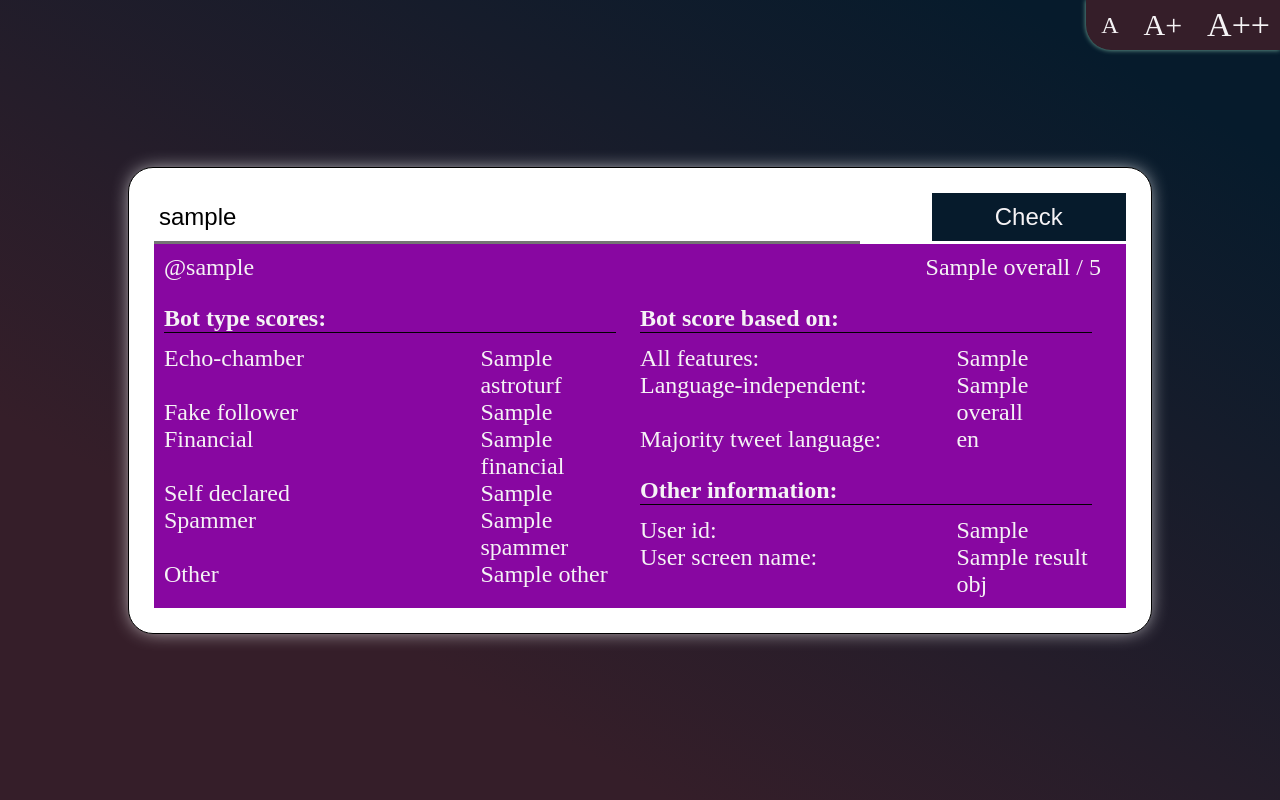
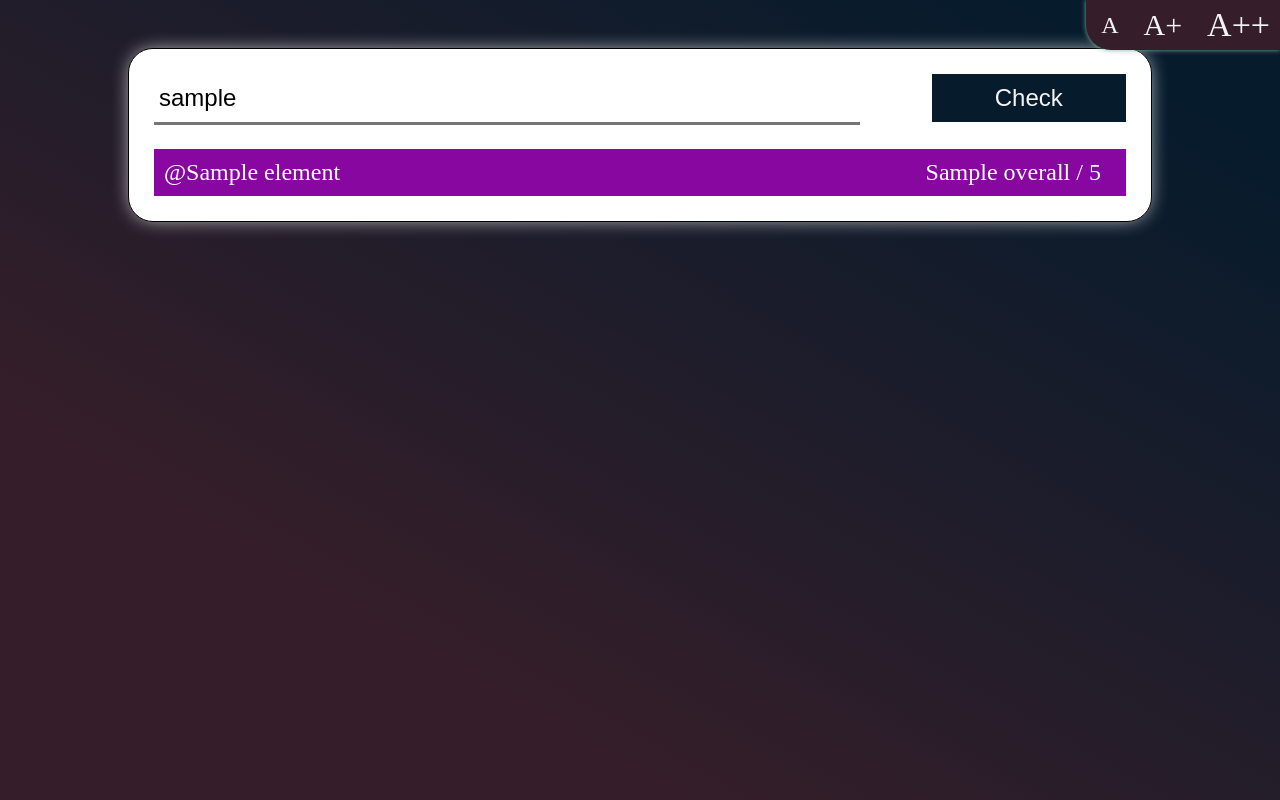
Before and after one commit to Joberooo/TWI-Botometer, a Flask app: template App/templates/checkAccount.html in a window 1280 px wide. Run offline with Flask 2, Linux system fonts and the light colour scheme; the template is opened without the code that fills it: most values are stand-ins (such as "Sample title", 1, 10 or a date in 2020); some libraries are stand-ins or nearby versions.

Commit message:
Add toggle list

```diff
--- a/App/static/css/checkAccount.css
+++ b/App/static/css/checkAccount.css
@@ -1,6 +1,6 @@
 #checkContent{
     width: 80%;
-    margin: 0 auto;
+    margin: 2em auto 0 auto;
     background: #fff;
     border-radius: 25px;
     overflow: hidden;
@@ -65,4 +65,6 @@
 
 #checkContent #checkResult{
     width: 100%;
+    overflow: hidden;
+    margin: 2em 0 0 0;
 }
--- a/App/static/css/main.css
+++ b/App/static/css/main.css
@@ -4,7 +4,6 @@ body{
     background: linear-gradient(30deg, #351E29 25%, #061B2C 90%) fixed;
     color: #F5F3F5;
     width: 100%;
-    height: 100vh;
     display: flex;
     justify-content: center;
     align-items: center;
--- a/App/static/css/result.css
+++ b/App/static/css/result.css
@@ -3,7 +3,7 @@
     padding: 10px;
     overflow: hidden;
     box-sizing: border-box;
-    margin: 0;
+    margin: 1em 0 0 0;
 }
 
 #checkContent #checkResult .result #resultHeader{
@@ -12,6 +12,10 @@
     padding: 0;
     overflow: hidden;
     box-sizing: border-box;
+}
+
+#checkContent #checkResult .result #resultHeader:hover{
+    cursor: pointer;
 }
 
 #checkContent #checkResult .result #resultHeader #resultUserName{
@@ -42,22 +46,22 @@
     box-sizing: border-box;
 }
 
-#checkContent #checkResult .result #resultContent .resultSection{
+#checkContent #checkResult .result #resultContent #resultSection{
     width: 50%;
     margin: 0;
     padding: 0 1em 0 0;
     overflow: hidden;
     box-sizing: border-box;
-    display: block;
+    display: none;
     float: left;
 }
 
-#checkContent #checkResult .result #resultContent .resultSection h4{
+#checkContent #checkResult .result #resultContent #resultSection h4{
     margin: 1em 0 0.5em 0;
     border-bottom: 1px solid #000;
 }
 
-#checkContent #checkResult .result #resultContent .resultSection .resultLine{
+#checkContent #checkResult .result #resultContent #resultSection .resultLine{
     width: 100%;
     margin: 0;
     padding: 0;
@@ -67,7 +71,7 @@
     float: left;
 }
 
-#checkContent #checkResult .result #resultContent .resultSection .resultLine .resultText{
+#checkContent #checkResult .result #resultContent #resultSection .resultLine .resultText{
     width: 70%;
     margin: 0;
     padding: 0;
@@ -77,7 +81,7 @@
     float: left;
 }
 
-#checkContent #checkResult .result #resultContent .resultSection .resultLine .resultValue{
+#checkContent #checkResult .result #resultContent #resultSection .resultLine .resultValue{
     width: 30%;
     margin: 0;
     padding: 0;
--- a/App/templates/checkAccount.html
+++ b/App/templates/checkAccount.html
@@ -20,85 +20,118 @@
                 }
             });
         });
+
+        function getContrast(hexcolor){
+            if (hexcolor.slice(0, 1) === '#') {
+                hexcolor = hexcolor.slice(1);
+            }
+
+            if (hexcolor.length === 3) {
+                hexcolor = hexcolor.split('').map(function (hex) {
+                    return hex + hex;
+                }).join('');
+            }
+
+            var r = parseInt(hexcolor.substr(0,2),16);
+            var g = parseInt(hexcolor.substr(2,2),16);
+            var b = parseInt(hexcolor.substr(4,2),16);
+
+            var yiq = ((r * 299) + (g * 587) + (b * 114)) / 1000;
+
+            return (yiq >= 128) ? 'black' : 'white';
+        }
+
+        function toggleDescription(id){
+            console.log("id", id)
+            var elements = document.getElementsByClassName(id);
+            for(var i = 0; i < elements.length; i++){
+                if (elements[i].style.display === 'none') {
+                    elements[i].style.display = 'block';
+                } else {
+                    elements[i].style.display = 'none';
+                }
+            }
+        }
     </script>
 {% endblock stylesheet %}
 
 {% block content %}
 <div id="checkContent">
     <div id="checkInputArea">
-        <input type="text" id="check_input" placeholder="@UserName" value="{{ user_name }}"/>
+        <input type="text" id="check_input" placeholder="@UserName" value="{{ user_name }}" />
     </div>
     <div id="checkButtonArea">
-        <input  type="button" id="check_button" value="Check" />
+        <input type="button" id="check_button" value="Check" />
     </div>
     <div id="checkResult">
-        {% if user_name %}
-            <div id="result-{{ result_obj.id_str }}" class="result">
+        {% for element in results_list %}
+            <div id="result-{{ element.id_str }}" class="result">
             <script>
                 var randomColor = Math.floor(Math.random()*16777215).toString(16);
-                document.getElementById("result-{{ result_obj.id_str }}").style.backgroundColor = "#" + randomColor;
+                document.getElementById("result-{{ element.id_str }}").style.backgroundColor = "#" + randomColor;
+                document.getElementById("result-{{ element.id_str }}").style.color = getContrast(randomColor);
             </script>
-                <div id="resultHeader">
-                    <div id="resultUserName">@{{ user_name }}</div>
-                    <div id="resultAllFeatures">{{ result_obj.overall }} / 5</div>
+                <div id="resultHeader" onClick="toggleDescription({{ element.id_str }})">
+                    <div id="resultUserName">@{{ element.screen_name }}</div>
+                    <div id="resultAllFeatures">{{ element.overall }} / 5</div>
                 </div>
                 <div id="resultContent">
-                    <div class="resultSection">
+                    <div class="{{ element.id_str }}" id="resultSection">
                         <h4>Bot type scores: </h4>
                         <div class="resultLine">
                             <div class="resultText">Echo-chamber</div>
-                            <div class="resultValue">{{ result_obj.astroturf }}</div>
+                            <div class="resultValue">{{ element.astroturf }}</div>
                         </div>
                         <div class="resultLine">
                             <div class="resultText">Fake follower</div>
-                            <div class="resultValue">{{ result_obj.fake_follower }}</div>
+                            <div class="resultValue">{{ element.fake_follower }}</div>
                         </div>
                         <div class="resultLine">
                             <div class="resultText">Financial</div>
-                            <div class="resultValue">{{ result_obj.financial }}</div>
+                            <div class="resultValue">{{ element.financial }}</div>
                         </div>
                         <div class="resultLine">
                             <div class="resultText">Self declared</div>
-                            <div class="resultValue">{{ result_obj.self_declared }}</div>
+                            <div class="resultValue">{{ element.self_declared }}</div>
                         </div>
                         <div class="resultLine">
                             <div class="resultText">Spammer</div>
-                            <div class="resultValue">{{ result_obj.spammer }}</div>
+                            <div class="resultValue">{{ element.spammer }}</div>
                         </div>
                         <div class="resultLine">
                             <div class="resultText">Other</div>
-                            <div class="resultValue">{{ result_obj.other }}</div>
+                            <div class="resultValue">{{ element.other }}</div>
                         </div>
                     </div>
-                    <div class="resultSection">
+                    <div class="{{ element.id_str }}" id="resultSection">
                         <h4>Bot score based on:</h4>
                         <div class="resultLine">
                             <div class="resultText">All features:</div>
-                            <div class="resultValue">{{ result_obj.all_features }}</div>
+                            <div class="resultValue">{{ element.all_features }}</div>
                         </div>
                         <div class="resultLine">
                             <div class="resultText">Language-independent:</div>
-                            <div class="resultValue">{{ result_obj.overall }}</div>
+                            <div class="resultValue">{{ element.overall }}</div>
                         </div>
                         <div class="resultLine">
                             <div class="resultText">Majority tweet language:</div>
-                            <div class="resultValue">{{ result_obj.majority_lang }}</div>
+                            <div class="resultValue">{{ element.majority_lang }}</div>
                         </div>
                     </div>
-                    <div class="resultSection">
+                    <div class="{{ element.id_str }}" id="resultSection">
                         <h4>Other information:</h4>
                         <div class="resultLine">
                             <div class="resultText">User id:</div>
-                            <div class="resultValue">{{ result_obj.id_str }}</div>
+                            <div class="resultValue">{{ element.id_str }}</div>
                         </div>
                         <div class="resultLine">
                             <div class="resultText">User screen name:</div>
-                            <div class="resultValue">{{ result_obj.screen_name }}</div>
+                            <div class="resultValue">{{ element.screen_name }}</div>
                         </div>
                     </div>
                 </div>
             </div>
-        {% endif %}
+        {% endfor %}
     </div>
 </div>
 {% endblock content %}
```
